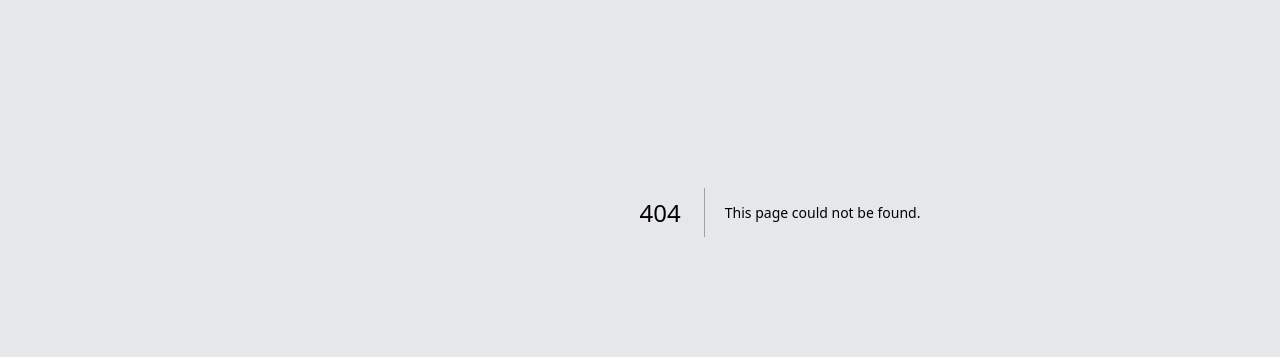
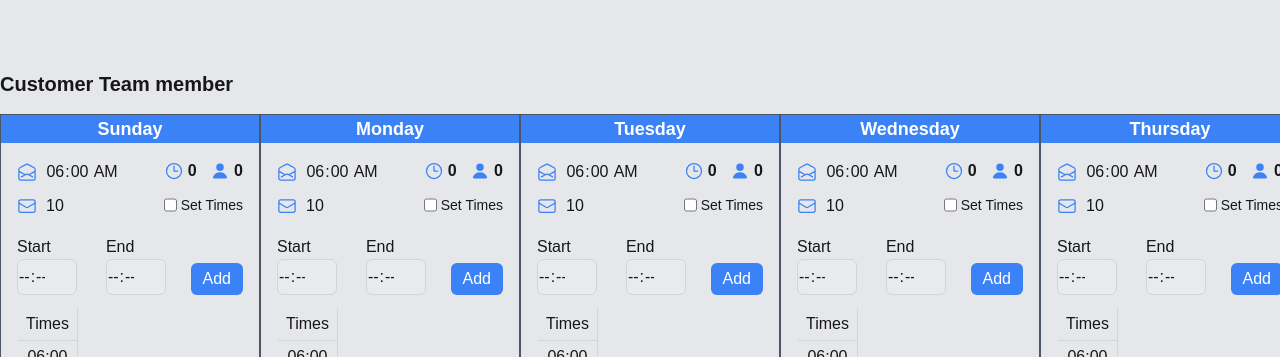
Before and after one commit to Rocamain/shifts-wizards, a Next.js app: page /rota/ctm in a window 1280 px wide. Before the commit this address had no page. Shown: the part 240-597 px from the top of the page. Built offline with nearby package versions, Linux system fonts and the light colour scheme.

Commit message:
feat(rota): implement dynamic routing for /rota/[role]/[day] with static param generation and per-role metadata

```diff
--- /dev/null
+++ b/src/app/rota/[role]/[day]/page.tsx
@@ -0,0 +1,21 @@
+import DayShifts from "@/ui/Rota/DayShifts";
+import DayTitle from "@/ui/Rota/DayTitle";
+import { redirect } from "next/navigation";
+import React from "react";
+type Params = Promise<{
+  role: "CTM" | "TL";
+  day: 0 | 1 | 2 | 3 | 4 | 5 | 6;
+}>;
+
+export default async function Day({ params }: { params: Params }) {
+  const { day, role } = await params;
+  if (day === undefined || role === undefined) {
+    redirect("/rota");
+  }
+  return (
+    <div className="flex-1 border border-gray-600 min-w-[221px] max-w-fit">
+      <DayTitle day={day} />
+      <DayShifts day={day} employeeRole={role} />
+    </div>
+  );
+}
--- /dev/null
+++ b/src/app/rota/[role]/layout.tsx
@@ -0,0 +1,21 @@
+type Params = Promise<{ role: "CTM" | "TL" }>;
+
+export const generateMetadata = async ({ params }: { params: Params }) => {
+  const { role: role } = await params;
+  if (role.toUpperCase() === "CTM" || role.toUpperCase() === "TL") {
+    return {
+      title: `Shift Wizard Create Rota - ${role.toUpperCase()}`,
+      description: `Create your rota for the week to ${
+        role === "TL" ? "team leaders and managers" : "customer team members"
+      } `,
+    };
+  }
+};
+
+export default async function Layout({
+  children,
+}: {
+  children: React.ReactNode;
+}) {
+  return <>{children}</>;
+}
--- /dev/null
+++ b/src/app/rota/[role]/page.tsx
@@ -0,0 +1,29 @@
+import WeeklyRota from "@/ui/Rota/WeeklyRota";
+import { notFound } from "next/navigation";
+
+export function generateStaticParams() {
+  return [{ role: "TL" }, { role: "CTM" }];
+}
+
+export default async function Page({
+  params,
+}: {
+  params: Promise<{ role: string }>;
+}) {
+  const { role } = await params;
+
+  const employeeRole = role.toLocaleUpperCase();
+  if (employeeRole === "CTM" || employeeRole === "TL") {
+    return (
+      <>
+        <div>
+          <h2 className="text-xl font-bold mb-4">
+            {employeeRole === "TL" ? "Team Leaders" : "Customer Team member"}
+          </h2>
+        </div>
+        <WeeklyRota />
+      </>
+    );
+  }
+  return notFound();
+}
```
